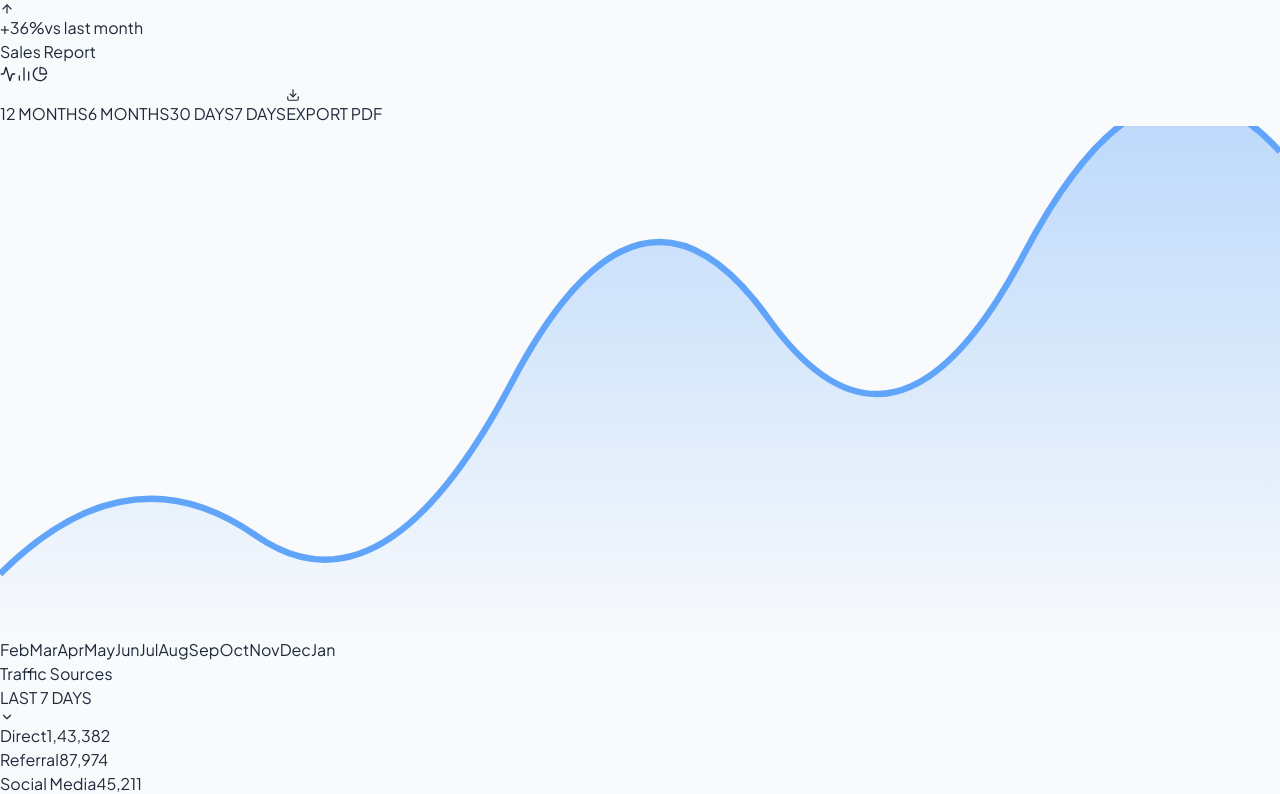
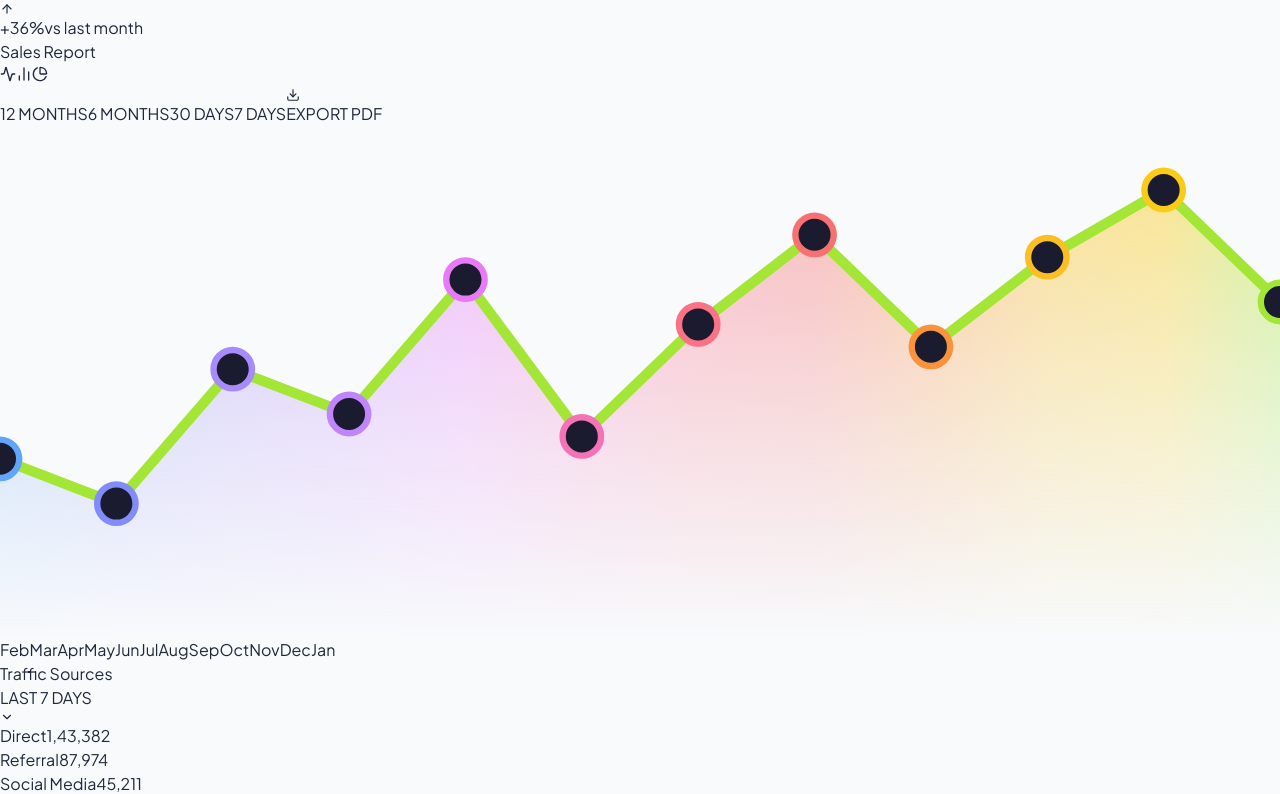
Before and after one commit to Soumit1k05/Emprios-website, a React (Vite) app in the folder fe/: page /dashboard in a window 1280 px wide. Shown: the part 1227-2021 px from the top of the page. Built offline with nearby package versions, Linux system fonts and the light colour scheme; sample sign-in values are in the browser's storage.

Commit message:
New emergence 1.0

```diff
--- a/fe/src/pages/Dashboard.jsx
+++ b/fe/src/pages/Dashboard.jsx
@@ -7,7 +7,6 @@ const Widget = ({ children, className = '' }) => (
   </div>
 );
 
-// Small reusable dropdown component for the 3-dot menus
 const ActionMenu = ({ isOpen, onClose }) => {
   if (!isOpen) return null;
   return (
@@ -22,12 +21,39 @@ const ActionMenu = ({ isOpen, onClose }) => {
   );
 };
 
+// --- DYNAMIC DATA MAPPING ---
+// Colors and values update based on the selected timeline
+const chartDataMapping = {
+  '12 MONTHS': [
+    { label: 'Feb', val: 40, color: '#60a5fa' }, { label: 'Mar', val: 30, color: '#818cf8' },
+    { label: 'Apr', val: 60, color: '#a78bfa' }, { label: 'May', val: 50, color: '#c084fc' },
+    { label: 'Jun', val: 80, color: '#e879f9' }, { label: 'Jul', val: 45, color: '#f472b6' },
+    { label: 'Aug', val: 70, color: '#fb7185' }, { label: 'Sep', val: 90, color: '#f87171' },
+    { label: 'Oct', val: 65, color: '#fb923c' }, { label: 'Nov', val: 85, color: '#fbbf24' },
+    { label: 'Dec', val: 100, color: '#facc15' }, { label: 'Jan', val: 75, color: '#a3e635' }
+  ],
+  '6 MONTHS': [
+    { label: 'Aug', val: 35, color: '#fb7185' }, { label: 'Sep', val: 60, color: '#f87171' },
+    { label: 'Oct', val: 45, color: '#fb923c' }, { label: 'Nov', val: 75, color: '#fbbf24' },
+    { label: 'Dec', val: 95, color: '#facc15' }, { label: 'Jan', val: 80, color: '#a3e635' }
+  ],
+  '30 DAYS': [
+    { label: 'Wk 1', val: 60, color: '#34d399' }, { label: 'Wk 2', val: 45, color: '#2dd4bf' },
+    { label: 'Wk 3', val: 85, color: '#38bdf8' }, { label: 'Wk 4', val: 70, color: '#818cf8' }
+  ],
+  '7 DAYS': [
+    { label: 'Mon', val: 30, color: '#ef4444' }, { label: 'Tue', val: 50, color: '#f97316' },
+    { label: 'Wed', val: 75, color: '#f59e0b' }, { label: 'Thu', val: 40, color: '#84cc16' },
+    { label: 'Fri', val: 90, color: '#10b981' }, { label: 'Sat', val: 100, color: '#06b6d4' },
+    { label: 'Sun', val: 85, color: '#3b82f6' }
+  ]
+};
+
 export default function Dashboard() {
   const glassIcons = ['📱', '💻', '🎧', '⌚', '🎮'];
 
-  // States for interactive elements
   const [activeTimeFilter, setActiveTimeFilter] = useState('12 MONTHS');
-  const [chartType, setChartType] = useState('Area'); // 'Area', 'Bar', 'Donut'
+  const [chartType, setChartType] = useState('Area');
   const [isExporting, setIsExporting] = useState(false);
   const [currentPage, setCurrentPage] = useState(1);
   const [openMenuId, setOpenMenuId] = useState(null);
@@ -49,28 +75,40 @@ export default function Dashboard() {
 
   const toggleMenu = (id) => setOpenMenuId(openMenuId === id ? null : id);
 
-  // Raw mock data for native CSS/SVG rendering (Values represent percentages 0-100)
-  const mockChartData = [
-    { label: 'Feb', val: 40, color: '#60a5fa' }, { label: 'Mar', val: 30, color: '#818cf8' },
-    { label: 'Apr', val: 60, color: '#a78bfa' }, { label: 'May', val: 50, color: '#c084fc' },
-    { label: 'Jun', val: 80, color: '#e879f9' }, { label: 'Jul', val: 45, color: '#f472b6' },
-    { label: 'Aug', val: 70, color: '#fb7185' }, { label: 'Sep', val: 90, color: '#f87171' },
-    { label: 'Oct', val: 65, color: '#fb923c' }, { label: 'Nov', val: 85, color: '#fbbf24' },
-    { label: 'Dec', val: 100, color: '#facc15' }, { label: 'Jan', val: 75, color: '#a3e635' }
-  ];
+  // Get current data based on active filter
+  const currentChartData = chartDataMapping[activeTimeFilter];
 
-  // Renders the chart using pure HTML/CSS/SVG based on selection
+  // Helper function to build dynamic Area Chart SVG paths
+  const generateAreaPath = (data, isLineOnly = false) => {
+    const w = 100;
+    const h = 40;
+    const step = w / (data.length - 1);
+
+    // Start drawing path
+    let path = isLineOnly
+      ? `M0,${h - (data[0].val * 0.35)}`
+      : `M0,${h} L0,${h - (data[0].val * 0.35)}`;
+
+    for (let i = 1; i < data.length; i++) {
+      const x = i * step;
+      const y = h - (data[i].val * 0.35); // 0.35 keeps it slightly below the top edge
+      path += ` L${x},${y}`;
+    }
+
+    if (!isLineOnly) path += ` L${w},${h} Z`;
+    return path;
+  };
+
   const renderNativeChart = () => {
     if (chartType === 'Bar') {
       return (
         <div className="w-full h-full flex items-end justify-between gap-1 sm:gap-2 pt-4">
-          {mockChartData.map((d, i) => (
+          {currentChartData.map((d, i) => (
             <div key={i} className="flex-1 flex flex-col justify-end items-center h-full group relative">
               <div
-                className="w-full bg-blue-500/40 hover:bg-blue-400 rounded-t-md transition-all duration-300 cursor-pointer"
-                style={{ height: `${d.val}%` }}
+                className="w-full rounded-t-md transition-all duration-500 cursor-pointer opacity-80 hover:opacity-100 shadow-[0_0_10px_rgba(255,255,255,0.1)]"
+                style={{ height: `${d.val}%`, backgroundColor: d.color }}
               ></div>
-              {/* Simple CSS Tooltip on Hover */}
               <div className="opacity-0 group-hover:opacity-100 absolute -top-8 bg-[#1a1b2e] border border-white/20 px-2 py-1 rounded text-xs font-bold transition-opacity whitespace-nowrap z-10 shadow-lg">
                 ${(d.val * 120).toLocaleString()}
               </div>
@@ -81,24 +119,27 @@ export default function Dashboard() {
     }
 
     if (chartType === 'Donut') {
-      // Building a pure SVG Donut chart for the main sales area
+      const totalVal = currentChartData.reduce((sum, d) => sum + d.val, 0);
       let currentOffset = 0;
       return (
-        <div className="w-full h-full flex items-center justify-center">
-          <svg viewBox="0 0 36 36" className="w-48 h-48 sm:w-64 sm:h-64 transform -rotate-90 drop-shadow-2xl">
+        <div className="w-full h-full flex items-center justify-center p-2">
+          {/* Expanded viewBox (42x42) prevents stroke clipping */}
+          <svg viewBox="0 0 42 42" className="w-48 h-48 sm:w-64 sm:h-64 transform -rotate-90 drop-shadow-2xl overflow-visible">
             {/* Background Track */}
-            <path className="text-white/5" strokeWidth="4" stroke="currentColor" fill="none" d="M18 2.0845 a 15.9155 15.9155 0 0 1 0 31.831 a 15.9155 15.9155 0 0 1 0 -31.831" />
+            <circle cx="21" cy="21" r="15.9155" fill="none" stroke="rgba(255,255,255,0.05)" strokeWidth="6" />
+
             {/* Data Slices */}
-            {mockChartData.map((d, i) => {
-              const dashVal = (d.val / 800) * 100; // Scaling down so it forms a full circle
-              const dashStr = `${dashVal}, 100`;
-              const offsetStr = `-${currentOffset}`;
+            {currentChartData.map((d, i) => {
+              const dashVal = (d.val / totalVal) * 100;
+              const dashStr = `${dashVal} ${100 - dashVal}`;
+              const offsetStr = -currentOffset;
               currentOffset += dashVal;
               return (
-                <path
-                  key={i} stroke={d.color} strokeWidth="4" strokeDasharray={dashStr} strokeDashoffset={offsetStr} fill="none"
-                  d="M18 2.0845 a 15.9155 15.9155 0 0 1 0 31.831 a 15.9155 15.9155 0 0 1 0 -31.831"
-                  className="transition-all duration-1000 hover:stroke-[5px] cursor-pointer"
+                <circle
+                  key={i} cx="21" cy="21" r="15.9155" fill="none"
+                  stroke={d.color} strokeWidth="6"
+                  strokeDasharray={dashStr} strokeDashoffset={offsetStr}
+                  className="transition-all duration-1000 cursor-pointer hover:stroke-[8px]"
                 />
               );
             })}
@@ -107,19 +148,54 @@ export default function Dashboard() {
       );
     }
 
-    // Default: Area Chart (SVG)
+    // Area Chart (SVG)
     return (
       <svg viewBox="0 0 100 40" className="w-full h-full overflow-visible preserve-3d" preserveAspectRatio="none">
+        <defs>
+          <linearGradient id="dynamicGradient" x1="0" y1="0" x2="1" y2="0">
+            {currentChartData.map((d, i) => (
+              <stop key={i} offset={`${(i / (currentChartData.length - 1)) * 100}%`} stopColor={d.color} stopOpacity="0.5"/>
+            ))}
+          </linearGradient>
+          <linearGradient id="fadeGradient" x1="0" y1="0" x2="0" y2="1">
+            <stop offset="0%" stopColor="white" stopOpacity="1"/>
+            <stop offset="100%" stopColor="white" stopOpacity="0"/>
+          </linearGradient>
+          <mask id="fadeMask">
+             <rect x="0" y="0" width="100" height="40" fill="url(#fadeGradient)" />
+          </mask>
+        </defs>
+
         {/* Fill Area */}
-        <path d="M0,35 Q10,25 20,32 T40,20 T60,15 T80,10 T100,2 L100,40 L0,40 Z" fill="url(#gradient-blue)" className="transition-all duration-500" />
-        {/* Top Edge Line (styled to look like the edge of the area, not a line chart) */}
-        <path d="M0,35 Q10,25 20,32 T40,20 T60,15 T80,10 T100,2" fill="none" stroke="#60a5fa" strokeWidth="0.5" />
-        <defs>
-          <linearGradient id="gradient-blue" x1="0" y1="0" x2="0" y2="1">
-            <stop offset="0%" stopColor="#60a5fa" stopOpacity="0.4"/>
-            <stop offset="100%" stopColor="#60a5fa" stopOpacity="0"/>
-          </linearGradient>
-        </defs>
+        <path
+          d={generateAreaPath(currentChartData, false)}
+          fill="url(#dynamicGradient)"
+          mask="url(#fadeMask)"
+          className="transition-all duration-700 ease-in-out"
+        />
+
+        {/* Top Edge Line */}
+        <path
+          d={generateAreaPath(currentChartData, true)}
+          fill="none"
+          stroke={currentChartData[currentChartData.length - 1].color}
+          strokeWidth="0.8"
+          className="transition-all duration-700 ease-in-out drop-shadow-[0_0_5px_rgba(255,255,255,0.3)]"
+        />
+
+        {/* Data Dots on the line */}
+        {currentChartData.map((d, i) => (
+           <circle
+             key={i}
+             cx={i * (100 / (currentChartData.length - 1))}
+             cy={40 - (d.val * 0.35)}
+             r="1.5"
+             fill="#1a1b2e"
+             stroke={d.color}
+             strokeWidth="0.5"
+             className="transition-all duration-700 hover:r-[2.5]"
+           />
+        ))}
       </svg>
     );
   };
@@ -190,7 +266,6 @@ export default function Dashboard() {
           <div className="flex flex-col sm:flex-row gap-4 justify-between items-start sm:items-center mb-6">
             <div className="flex items-center gap-4">
               <h3 className="text-lg font-black uppercase">Sales Report</h3>
-              {/* Native Chart Type Selectors */}
               <div className="hidden sm:flex bg-white/5 border border-white/10 rounded-lg p-1 gap-1">
                 {[
                   { id: 'Area', icon: Activity },
@@ -245,7 +320,7 @@ export default function Dashboard() {
           </div>
 
           <div className="flex justify-between text-[11px] font-bold opacity-40 mt-4 px-2 uppercase tracking-widest">
-            {mockChartData.map(m => <span key={m.label}>{m.label}</span>)}
+            {currentChartData.map(m => <span key={m.label}>{m.label}</span>)}
           </div>
         </Widget>
 
@@ -280,7 +355,7 @@ export default function Dashboard() {
       </div>
 
       <div className="grid grid-cols-1 lg:grid-cols-3 gap-6">
-         {/* Native Pure SVG Donut Chart for Total Bets */}
+         {/* Total Bets (Donut Chart fixed with proper viewBox) */}
          <Widget className="flex flex-col relative">
             <div className="flex justify-between items-center mb-6">
               <h3 className="text-lg font-black uppercase">Total Bets</h3>
@@ -291,15 +366,13 @@ export default function Dashboard() {
             </div>
             <div className="flex-1 flex flex-col items-center justify-center py-6">
                <div className="relative w-48 h-48 flex items-center justify-center mb-8 drop-shadow-2xl">
-                 {/* Pure SVG Donut built natively */}
-                 <svg viewBox="0 0 36 36" className="w-full h-full transform -rotate-90">
-                    <path className="text-white/5" strokeWidth="4" stroke="currentColor" fill="none" d="M18 2.0845 a 15.9155 15.9155 0 0 1 0 31.831 a 15.9155 15.9155 0 0 1 0 -31.831" />
-                    <path className="text-blue-500" strokeDasharray="70, 100" strokeWidth="4" stroke="currentColor" fill="none" d="M18 2.0845 a 15.9155 15.9155 0 0 1 0 31.831 a 15.9155 15.9155 0 0 1 0 -31.831" />
-                    <path className="text-yellow-400" strokeDasharray="20, 100" strokeDashoffset="-70" strokeWidth="4" stroke="currentColor" fill="none" d="M18 2.0845 a 15.9155 15.9155 0 0 1 0 31.831 a 15.9155 15.9155 0 0 1 0 -31.831" />
-                    <path className="text-orange-500" strokeDasharray="10, 100" strokeDashoffset="-90" strokeWidth="4" stroke="currentColor" fill="none" d="M18 2.0845 a 15.9155 15.9155 0 0 1 0 31.831 a 15.9155 15.9155 0 0 1 0 -31.831" />
+                 <svg viewBox="0 0 42 42" className="w-full h-full transform -rotate-90 overflow-visible">
+                    <circle cx="21" cy="21" r="15.9155" fill="none" stroke="rgba(255,255,255,0.05)" strokeWidth="6" />
+                    <circle cx="21" cy="21" r="15.9155" fill="none" stroke="#3b82f6" strokeWidth="6" strokeDasharray="70 30" />
+                    <circle cx="21" cy="21" r="15.9155" fill="none" stroke="#facc15" strokeWidth="6" strokeDasharray="20 80" strokeDashoffset="-70" />
+                    <circle cx="21" cy="21" r="15.9155" fill="none" stroke="#f97316" strokeWidth="6" strokeDasharray="10 90" strokeDashoffset="-90" />
                  </svg>
 
-                 {/* Floating Labels */}
                  <div className="absolute top-2 right-2 bg-yellow-400/20 text-yellow-400 px-2 py-0.5 rounded-md backdrop-blur-sm font-black text-xs border border-yellow-400/30">20%</div>
                  <div className="absolute bottom-6 right-6 bg-orange-500/20 text-orange-400 px-2 py-0.5 rounded-md backdrop-blur-sm font-black text-xs border border-orange-500/30">10%</div>
                  <div className="absolute inset-0 flex items-center justify-center flex-col">
```
